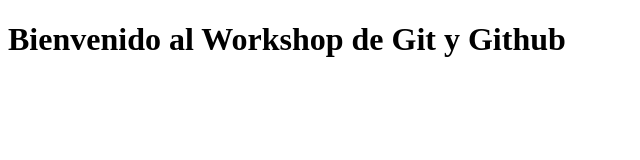
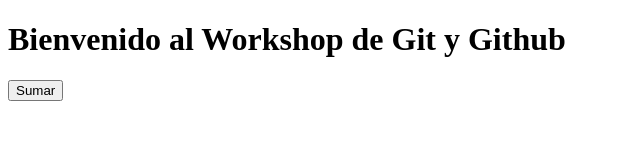
Before and after one commit to marzela547/WorckshopGitGitHub, a plain HTML site: page index.html in a window 1280 px wide. Shown: the whole page, without its empty margins (0-640 px from the left). Drawn offline with Linux system fonts and the light colour scheme.

Commit message:
Funcionalidad de Suma

```diff
--- a/index.html
+++ b/index.html
@@ -7,18 +7,19 @@
 </head>
 <body>
     <h1>Bienvenido al Workshop de Git y Github</h1>
-    <imput id="num1" placeholder="Número 1"></imput>
-    <imput id="num2" placeholder="Número 2"></imput>
-
+    <imput id="num1" placeholder="Número 1">
+    <imput id="num2" placeholder="Número 2">
+    <button onclick="operaciones('Sumar')" >Sumar</button>
 
 </body>
 <script>
-    cont operaciones =(accion) =>{
+    const operaciones =(accion) =>{
         const num1 = parseInt(document.getElementById('num1').value);
         const num2 = parseInt(document.getElementById('num2').value);
 
         switch(accion){
             default:
+                alert('El resultado de la suma es: '+(num1+num2));
         }
     }
 </script>
```
